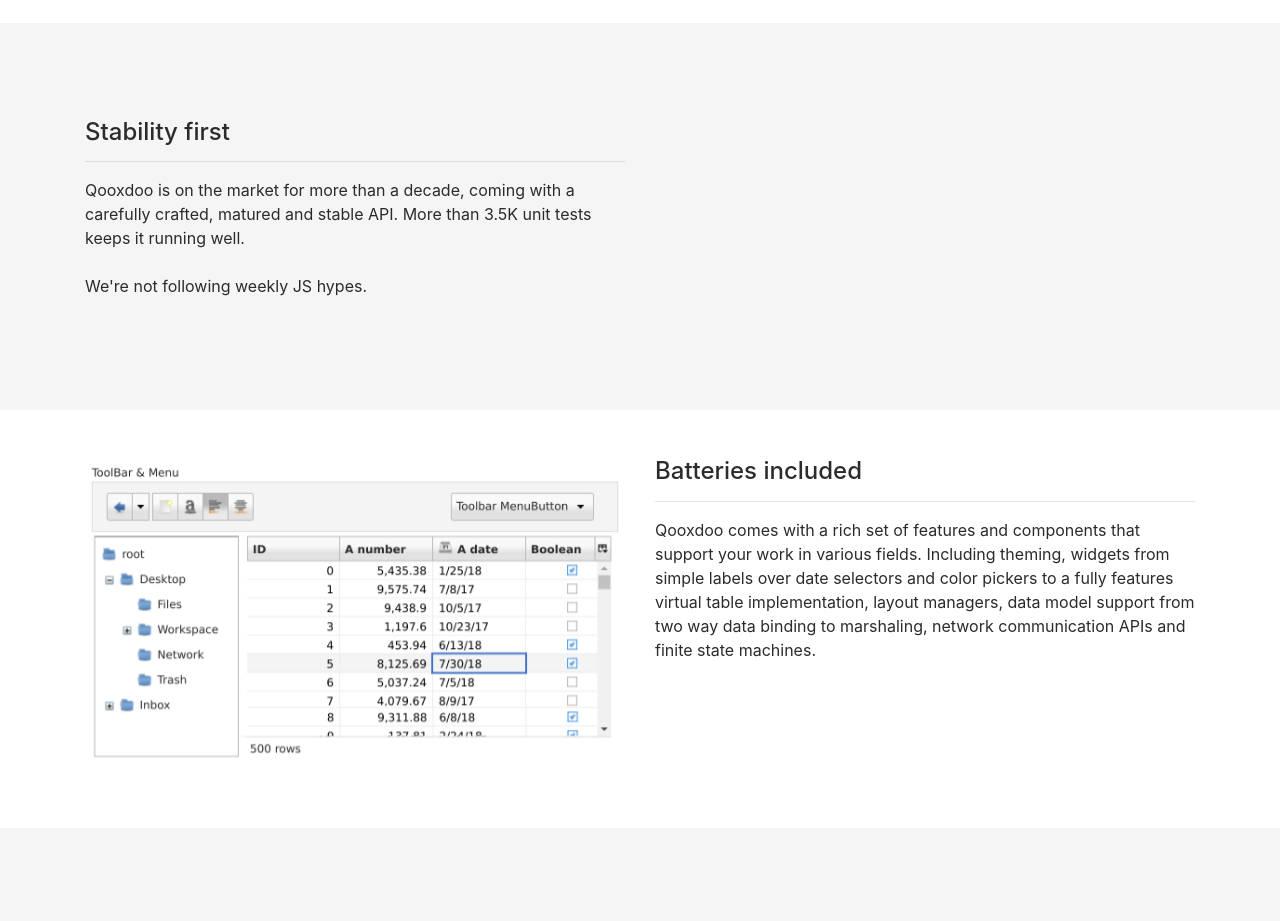
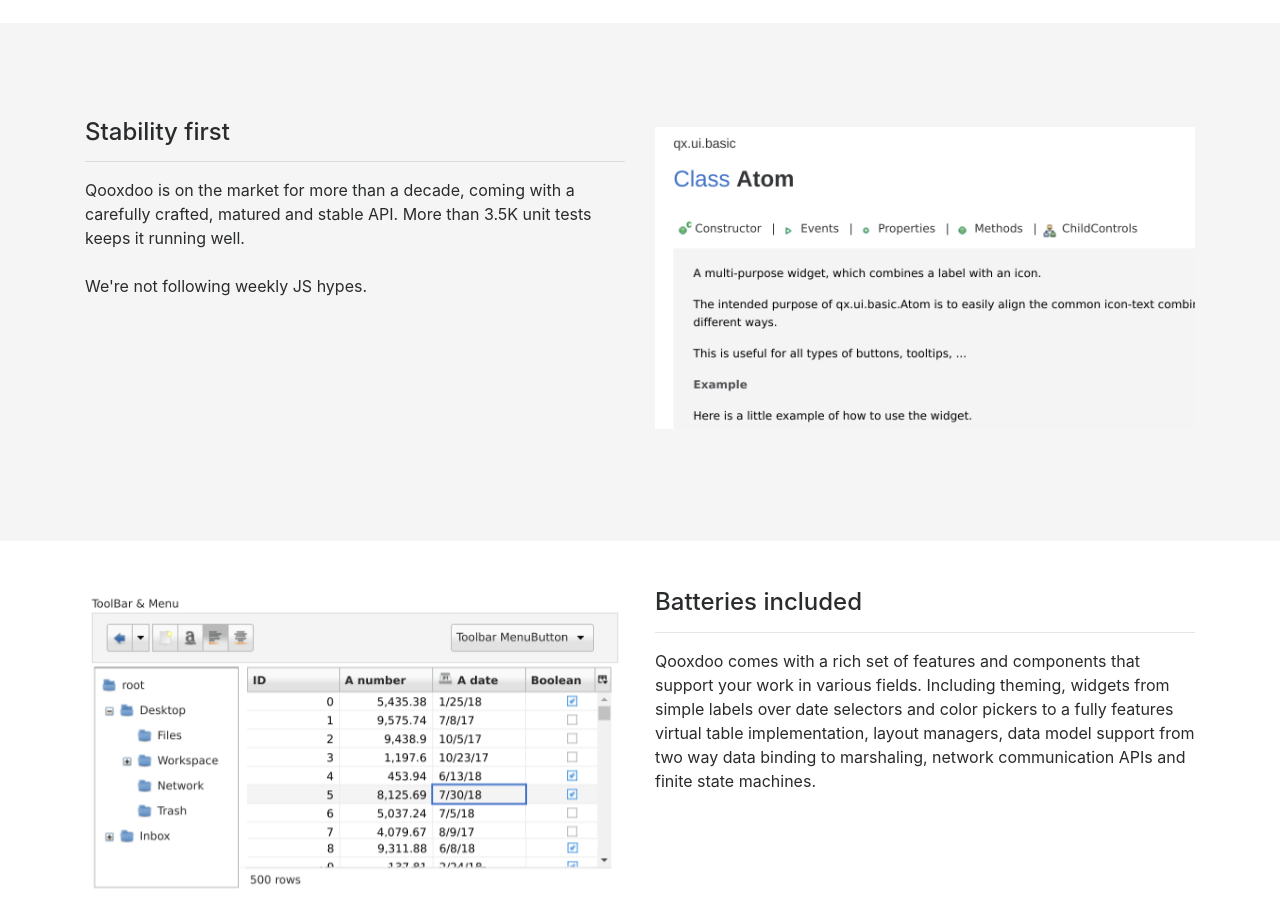
Before and after one commit to cajus/qx-website, a plain HTML site: page Q/index.html in a window 1280 px wide. Shown: the part 900-1821 px from the top of the page. Drawn offline with nearby package versions, Linux system fonts and the light colour scheme.

Commit message:
Added pseudo image

```diff
--- a/Q/index.html
+++ b/Q/index.html
@@ -107,6 +107,7 @@
             </p>
           </div>
           <div class="col-md">
+            <img class="img-fluid mb-3 my-2 border" src="assets/qx-api.png">
           </div>
         </div>
       </div>
```
Also changed, not shown: Q/assets/qx-api.png (added).
